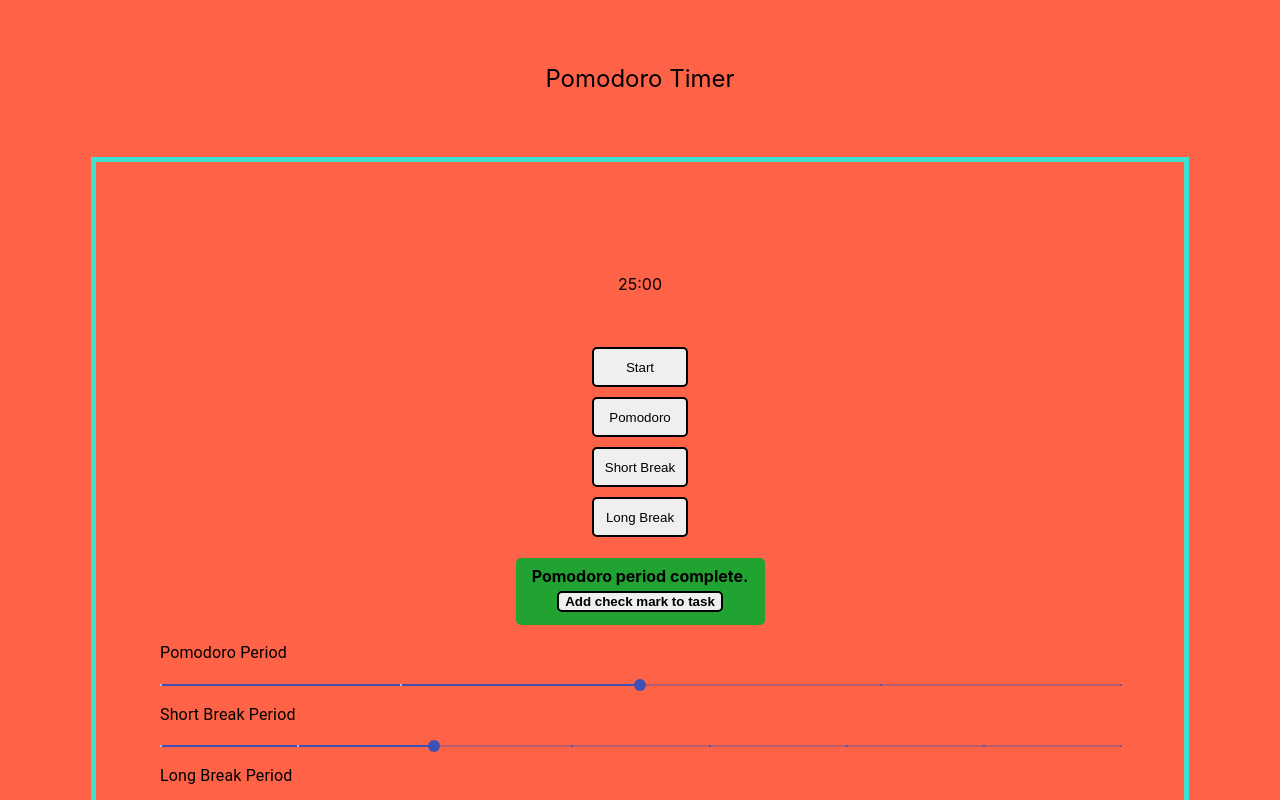
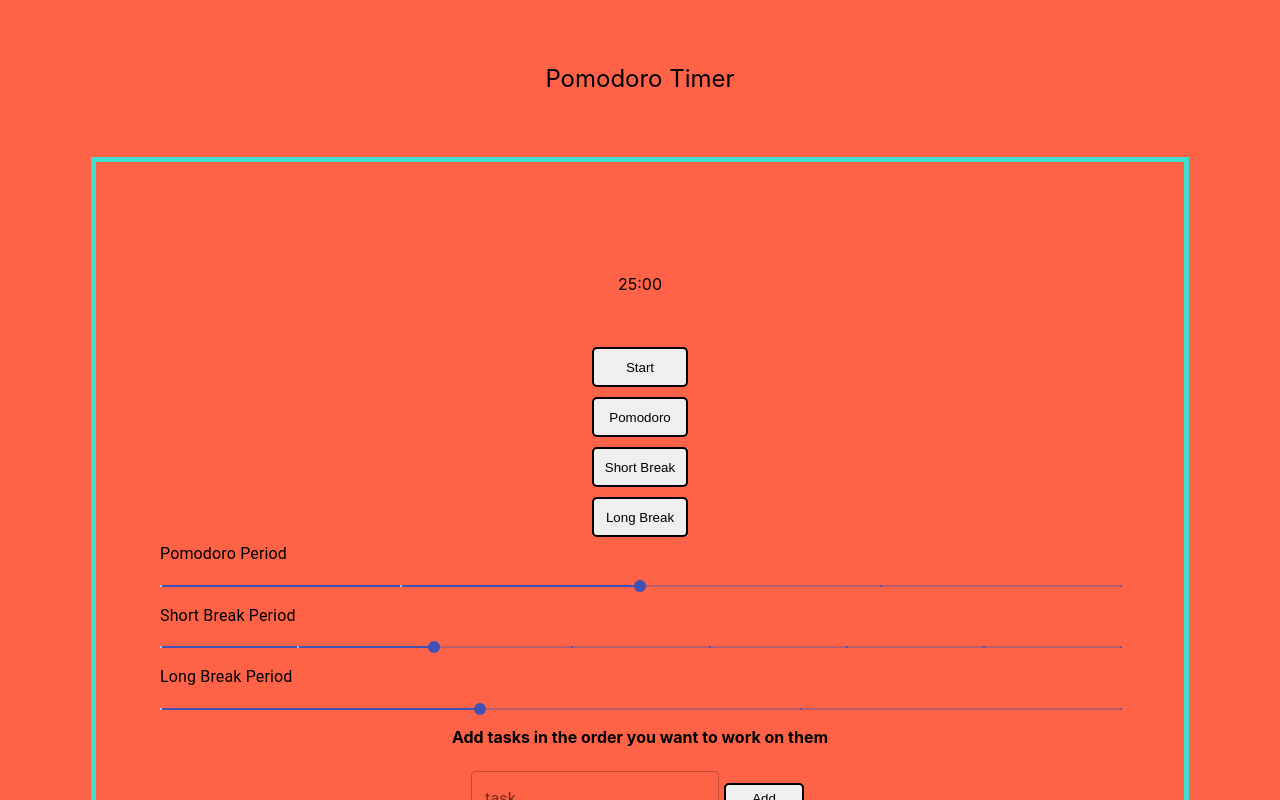
Before and after one commit to vp684/dev-pomodoro, a React (Create React App) app: page / in a window 1280 px wide. Shown: the top 800 px of the page. Built offline with nearby package versions, Linux system fonts and the light colour scheme.

Commit message:
fix min changes

```diff
--- a/src/App.js
+++ b/src/App.js
@@ -2,7 +2,6 @@ import React from 'react';
 import './App.css';
 
 import ClockOpts from './comps/clock/ClockOpts'
-import Clock from './comps/clock/Clock'
 import About from './comps/about/About'
 
 function App() {
--- a/src/comps/alert/Alert.js
+++ b/src/comps/alert/Alert.js
@@ -1,5 +1,4 @@
-import React, { useState } from 'react'
-
+import React from 'react'
 
 function Alert (props){
     return (
--- a/src/comps/clock/Clock.js
+++ b/src/comps/clock/Clock.js
@@ -1,5 +1,4 @@
 import React from 'react'
-
 
 function Clock(props) {
 
--- a/src/comps/clock/ClockOpts.js
+++ b/src/comps/clock/ClockOpts.js
@@ -1,28 +1,28 @@
 import React, { useState, useEffect } from 'react'
-
 import Clock from './Clock'
 import Tasks from '../tasks/Tasks'
 import Typography from '@material-ui/core/Typography';
 import Slider from '@material-ui/core/Slider';
-
 import Alert from '../alert/Alert'
-
 
 let currTime = new Date(2000, 0, 1, 1, 25, 0, 0).getTime()
 
 function ClockOpts() {
 
-    const [pomo, changePomo] = useState(1)
-    const [short, changeShort] = useState(1)
-    const [long, changeLong] = useState(1)
+    const [pomo, changePomo] = useState(25)
+    const [short, changeShort] = useState(5)
+    const [long, changeLong] = useState(20)
 
     const [pause, setPause] = useState(true)
     const [duration, setDuration] = useState("pomo")
-    const [showalert, setAlert] = useState(true)
+    const [showalert, setAlert] = useState(false)
 
-    const [checks, setChecks] = useState([1,1,1])
+    const [checks, setChecks] = useState([])
+
+
 
     const PomoPeriod = (e, val) => {
+        console.log(val)
         changePomo(val)
     }
 
@@ -42,6 +42,8 @@ function ClockOpts() {
         currTime = new Date(2020, 0, 1, 1, mins, 0, 0).getTime()
         setPause(true)
         setDuration(type)
+        let x_time = calcTime(currTime)
+        setDisplayTime(x_time)
     }
 
     const calcTime = (time) => {
@@ -50,11 +52,10 @@ function ClockOpts() {
 
         if(mins === 0 && secs === 0){
             setPause(true)
-            setAlert(true)
-
             if(duration === "pomo"){
                 console.log('alert')
-
+                setAlert(true)
+                //reset timer
             }
         }
         if(secs === 0) secs = "00"
@@ -66,6 +67,8 @@ function ClockOpts() {
         return (mins + ":" + secs)
     }
 
+    const [displayTime, setDisplayTime] = useState(calcTime())
+
     const finishPomoPeriod = () => {
         setAlert(false)
         if(checks.length < 4){
@@ -75,8 +78,6 @@ function ClockOpts() {
         }
 
     }
-
-    const [displayTime, setDisplayTime] = useState(calcTime())
 
     useEffect(() =>{
 
@@ -106,9 +107,6 @@ function ClockOpts() {
                 <button onClick={()=>{changeMins(long, "long" )}} className="btn lrg-btn">Long Break</button>
                 {showalert && <Alert alert={finishPomoPeriod}/>}
             </div>
-
-
-
 
             <Typography id="discrete-slider" gutterBottom>
                 Pomodoro Period
```
Also changed, not shown: public/logo192.png (deleted), public/logo512.png (deleted), public/manifest.json, src/comps/tasks/Tasks.js (line endings or trailing spaces).
